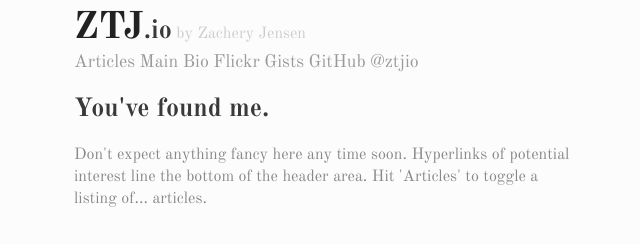
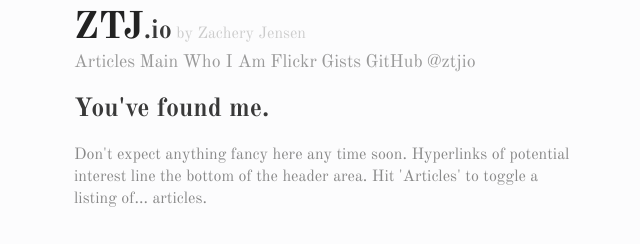
Before and after one commit to ztj/ztj.github.io, a Jekyll site: the page built from index.html, in a window 1280 px wide. Shown: the top 244 px of the page, without its empty margins (316-956 px from the left). Built offline with Jekyll 4.4.1, drawn with Linux system fonts in a browser that asks for light colours.

Commit message:
Ditch the Bio title, use Who I Am instead.

```diff
--- a/bio/index.html
+++ b/bio/index.html
@@ -1,9 +1,8 @@
 ---
-title: Bio
+title: Who I Am
 layout: page
 navigation: 50
 ---
-<h2>Who I Am</h2>
 <p>Who I am is what I do, and perhaps to a lesser degree what I say.</p>
 <p>Less abstractly, I am a man living in the United States of America.</p>
 <h2>What I Do</h2>
```
